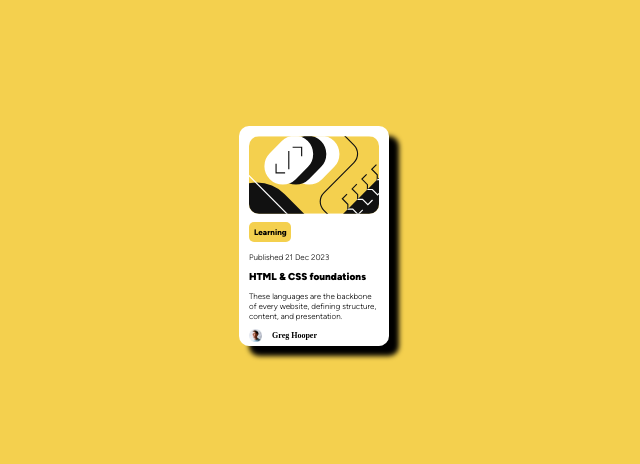
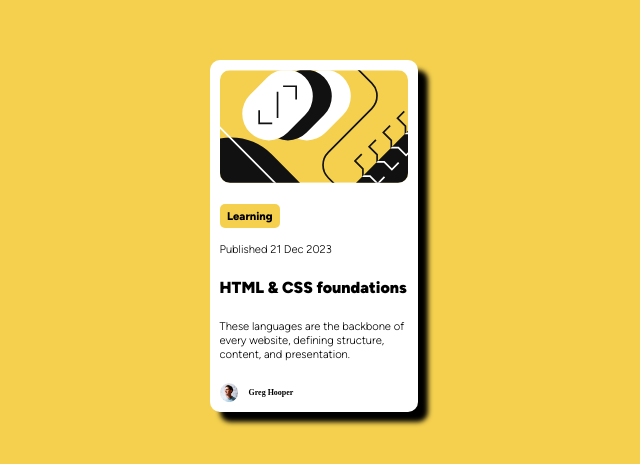
Before and after one commit to AdolpheTshimungu/2025_blog_preview_card, a plain HTML site: page index.html in a window 1280 px wide. Shown: the part 164-628 px from the top of the page, without its empty margins (326-966 px from the left). Drawn offline with Linux system fonts and the light colour scheme.

Commit message:
fixies from feedback

```diff
--- a/index.html
+++ b/index.html
@@ -18,7 +18,7 @@
 
     <p><span>Learning</span><br>
       Published 21 Dec 2023</p>
-    <h2>HTML & CSS foundations</h2>
+    <h1>HTML & CSS foundations</h1>
     <p>These languages are the backbone of every website, defining structure, content, and presentation.</p>
 
     <div class="auteur">
--- a/styles/style.css
+++ b/styles/style.css
@@ -24,9 +24,9 @@ body {
     background-color: hsl(0, 0%, 100%);
     flex-direction: column;
     justify-content: space-between;
-    padding: 20px;
-    width: 330px;
-    height: 500px;
+    padding: 1.25rem;
+    width: 20rem;
+    height: 33rem;
     margin: 0px;
     box-shadow: 10px 10px 5px black;
     border-radius: 10px;
@@ -62,16 +62,17 @@ body {
     cursor: pointer;
 }
 
-.main h2 {
+.main h1 {
     font-family: "Figtree", serif;
     font-weight: 900;
     margin: 0px;
+    font-size: 1.4rem;
 }
 
 .auteur {
     display: flex;
     align-items: center;
-    gap: 10px;
+    gap: 0.8rem;
 }
 
 .auteur img {
@@ -90,7 +91,7 @@ body {
         justify-content: center;
         height: 100vh;
         margin: 0;
-        padding: 200px;
+        padding: 12.5rem;
         background-color: hsl(47, 88%, 63%);
     }
 
@@ -99,9 +100,9 @@ body {
         background-color: hsl(0, 0%, 100%);
         flex-direction: column;
         justify-content: space-between;
-        padding: 10px;
-        width: 150px;
-        height: 220px;
+        padding: 0.6rem;
+        width: 13rem;
+        height: 22rem;
         margin: auto;
         box-shadow: 10px 10px 5px black;
         border-radius: 10px;
@@ -117,7 +118,7 @@ body {
         display: flex;
         flex-direction: column;
         font-family: "Figtree", serif;
-        font-size: 8px;
+        font-size: 0.7rem;
         font-weight: 200;
     }
 
@@ -136,14 +137,14 @@ body {
         cursor: pointer;
     }
 
-    .main h2 {
+    .main h1 {
         font-family: "Figtree", serif;
         font-weight: 900;
         margin: 0px;
-        font-size: x-small;
+        font-size: 1rem;
     }
 
-    .main h2:hover {
+    .main h1:hover {
         color: burlywood;
         cursor: pointer;
     }
```
